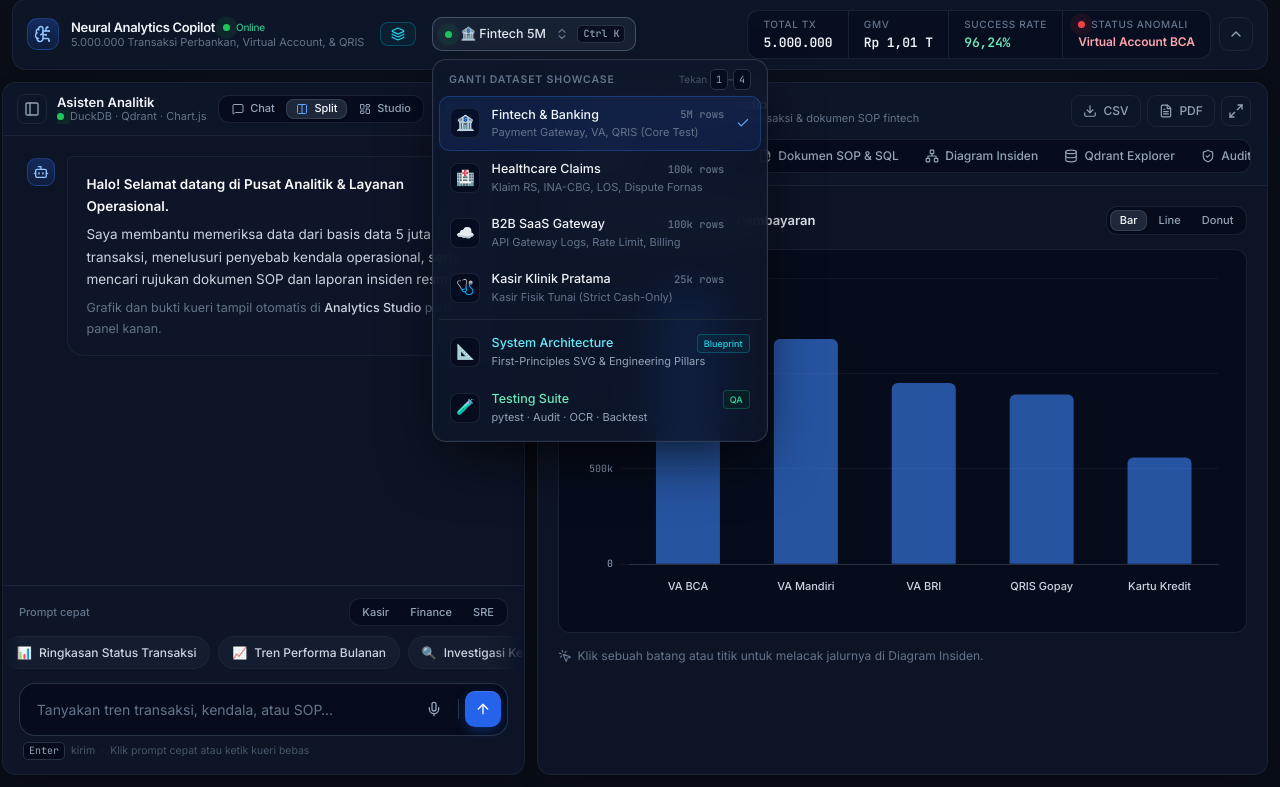
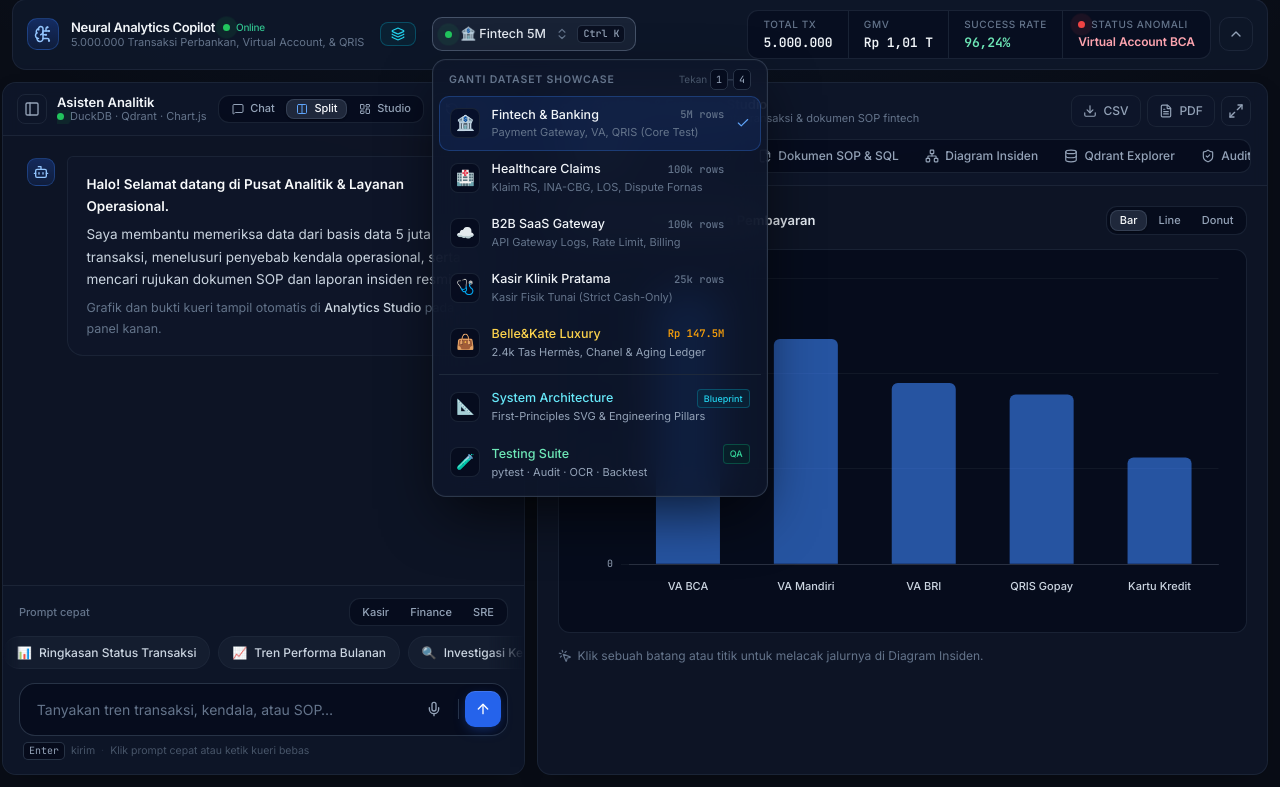
Before and after one commit to naufalhalims/neural-analytics-copilot, a FastAPI app: page / in a window 1280 px wide, after a click that opens the changed part. Shown: the part 13-800 px from the top of the page. Run offline with FastAPI, Linux system fonts and the light colour scheme; data that the repository does not hold is empty; parts of the project's set-up code (start-up, migrations or seed data) failed here and were passed over; some libraries are stand-ins or nearby versions.

Commit message:
feat: add Belle&Kate luxury inventory domain (2.4k items, Rp147.5M GMV) to analytics dashboard

```diff
--- a/app.py
+++ b/app.py
@@ -232,6 +232,14 @@ DOMAIN_DATASETS = {
         "parquet_path": os.path.join(BASE_DIR, "data", "test_datasets", "klinik_pratama_pos.parquet"),
         "badge": "🩺 Klinik Kasir 25k",
         "description": "25k Rekapitulasi Kasir Fisik Laci & Tindakan Kebidanan"
+    },
+    "belleandkate": {
+        "id": "belleandkate",
+        "title": "Belle&Kate Luxury Inventory (2.4k Items)",
+        "subtitle": "2.392 Inventori Luxury Pre-loved (Rp 147.5 Miliar GMV)",
+        "parquet_path": os.path.join(BASE_DIR, "data", "multi_domain", "belleandkate_inventory.parquet"),
+        "badge": "👜 Luxury 147M",
+        "description": "2.4k Tas & Aksesori Hermès, Chanel, LV, Dior & SCBD Inventory"
     }
 }
 
@@ -296,6 +304,7 @@ async def try_llm_text_to_sql(
         "bpjs": "Kolom hospital_name, hospital_type (channel: 'Tipe A', 'Tipe B', 'Tipe C'), ina_cbg_code, diagnosis_name, department (merchant_category), hospital_bill_amount, amount, status ('SUCCESS', 'FAILED', 'PENDING'), raw_status ('APPROVED', 'DISPUTED', 'REJECTED', 'PENDING_VERIFIKASI'), failure_code (alasan dispute).",
         "saas": "Kolom tenant_name, channel ('Enterprise Tier', 'Growth Tier', 'Starter Tier'), endpoint ('/v1/payments/charge', '/v1/kyc/verify-identity', '/v1/disbursement/transfer', '/v1/credit-scoring/evaluate'), merchant_category, amount (biaya Rp per call), status ('SUCCESS', 'FAILED'), http_code (200, 429, 500, 504), failure_code.",
         "klinik": "Kolom no_struk, layanan, kategori (merchant_category: 'KB', 'Administrasi', 'Surat', 'Tindakan', 'Kebidanan'), tarif_layanan, amount, channel ('TUNAI_CASH'), petugas_bidan ('Bidan Siti', 'Bidan Rina', 'Bidan Nur', 'Bidan Maya'), status_pembayaran ('LUNAS', 'BATAL_REFUND', 'PENDING_VERIFIKASI'), status ('SUCCESS', 'FAILED'), timestamp.",
+        "belleandkate": "Tabel inventori luxury Belle&Kate. Kolom: merchant_category (Brand Luxury: 'Hermes', 'Chanel', 'Louis Vuitton', 'Dior', 'Gucci', 'Bottega Veneta', 'Prada', dll), channel (Kondisi barang: 'Pristine', 'Never Used', 'Excellent', 'Very Good', 'Good', 'Fair'), amount (Harga jual sekarang dalam Rupiah), original_price (Harga retail/asli), discount_pct (Persentase diskon), status ('SUCCESS' / active ready stock, 'FAILED' / inactive), sku, title (Nama produk/tipe tas/sepatu/jam tangan), timestamp.",
     }
     hint = domain_hints.get(domain_key, domain_hints["default"])
     prev_ctx = f"\nPertanyaan sebelumnya: {last_user_query}" if last_user_query else ""
@@ -367,6 +376,8 @@ async def try_llm_text_to_sql(
 @app.get("/KLINIK", response_class=HTMLResponse)
 @app.get("/klinik", response_class=HTMLResponse)
 @app.get("/wismajaya", response_class=HTMLResponse)
+@app.get("/belleandkate", response_class=HTMLResponse)
+@app.get("/luxury", response_class=HTMLResponse)
 async def index(request: Request):
     """Halaman Dashboard Utama Midnight Obsidian dengan Multi-Domain Context."""
     path_lower = request.url.path.lower().strip("/")
@@ -377,6 +388,8 @@ async def index(request: Request):
         active_domain = "saas"
     elif "klinik" in path_lower or "wismajaya" in path_lower:
         active_domain = "klinik"
+    elif "belleandkate" in path_lower or "luxury" in path_lower:
+        active_domain = "belleandkate"
 
     return templates.TemplateResponse(
         request=request,
@@ -781,6 +794,9 @@ async def chat_handler(payload: ChatRequest):
         return JSONResponse({"status": "error", "reply": "Pesan tidak boleh kosong."})
 
     lower_query = user_query.lower()
+    active_dataset = (payload.dataset or "").lower()
+    if not active_dataset or active_dataset not in DOMAIN_DATASETS:
+        active_dataset = "default"
 
     # 0. Prompt Injection, Jailbreak, & Negative Entity Paradox Defense Shield
     jailbreak_signals = [
@@ -833,15 +849,15 @@ async def chat_handler(payload: ChatRequest):
             "sparring_pills": ["Status transaksi", "Rujukan SOP"]
         })
 
-    active_dataset = payload.dataset.lower() if payload.dataset else "default"
     active_sql_engine = SQL_ENGINES.get(active_dataset, sql_engine)
 
     # 0. Cross-Domain Leakage Detection & Guardrail
     cross_domain_redirect = None
-    fintech_keywords = ["virtual account", "va_bca", "va bca", "va mandiri", "va bri", "qris", "kartu kredit", "gopay", "payment gateway", "gmv", "omset"]
+    fintech_keywords = ["virtual account", "va_bca", "va bca", "va mandiri", "va bri", "qris", "kartu kredit", "gopay", "payment gateway"]
     bpjs_keywords = ["ina-cbg", "ina cbg", "klaim rs", "cuci darah", "hemodialisa", "nefrologi", "fornas", "koder medis", "rawat inap", "los exceeded", "sardjito", "klinik pratama", "mitra keluarga"]
     saas_keywords = ["api gateway", "rate limit", "throttling", "endpoint", "tenant b2b", "http 429", "http 504", "latency api"]
     klinik_keywords = ["kasir klinik", "petugas bidan", "uang fisik", "pecahan uang", "setoran fisik", "kasir tunai"]
+    belleandkate_keywords = ["luxury", "hermes", "chanel", "louis vuitton", "dior", "tas", "pre-loved", "birkin", "kelly", "ardine", "belle&kate", "belleandkate"]
 
     if active_dataset == "bpjs" and any(k in lower_query for k in fintech_keywords):
         cross_domain_redirect = ("Fintech & Banking (5M Rows)", "/", "Pertanyaan ini terdeteksi mengenai transaksi perbankan / Payment Gateway (Fintech). Sistem analisis BPJS Healthcare aktif mengkhususkan diri pada data klaim rumah sakit, tarif INA-CBG, dan dispute Fornas.")
@@ -969,7 +985,7 @@ Untuk mendapatkan jawaban yang akurat dari dataset yang relevan, silakan beralih
             }
             if "channel" in cols and any("BCA" in str(r.get("channel", "")) for r in sql_result["data"]):
                 target_channel_highlight = "VA_BCA"
-    elif any(k in lower_query for k in ["rincian kegagalan transaksi per kanal", "kegagalan transaksi per kanal", "kegagalan per kanal", "gagal per kanal"]):
+    elif active_dataset == "default" and any(k in lower_query for k in ["rincian kegagalan transaksi per kanal", "kegagalan transaksi per kanal", "kegagalan per kanal", "gagal per kanal"]):
         sql = "SELECT channel, COUNT(*) as total_tx, SUM(CASE WHEN status='FAILED' THEN 1 ELSE 0 END) as failed_tx, ROUND(AVG(CASE WHEN status='FAILED' THEN 1.0 ELSE 0.0 END)*100, 2) as fail_rate_pct, ROUND(SUM(amount)/1000000000, 2) as volume_miliar FROM transactions GROUP BY channel ORDER BY fail_rate_pct DESC"
         sql_result = active_sql_engine.execute_query(sql)
         if sql_result["success"]:
@@ -980,7 +996,7 @@ Untuk mendapatkan jawaban yang akurat dari dataset yang relevan, silakan beralih
                 "data": [r["fail_rate_pct"] for r in sql_result["data"]],
                 "label": "Tingkat Kegagalan (%)"
             }
-    elif any(k in lower_query for k in ["distribusi transaksi sukses vs gagal", "sukses vs gagal", "transaksi sukses vs gagal"]):
+    elif active_dataset == "default" and any(k in lower_query for k in ["distribusi transaksi sukses vs gagal", "sukses vs gagal", "transaksi sukses vs gagal"]):
         sql = "SELECT merchant_category, SUM(CASE WHEN status='SUCCESS' THEN 1 ELSE 0 END) as sukses_tx, SUM(CASE WHEN status='FAILED' THEN 1 ELSE 0 END) as gagal_tx, ROUND(AVG(CASE WHEN status='FAILED' THEN 1.0 ELSE 0.0 END)*100, 2) as fail_rate_pct FROM transactions GROUP BY merchant_category ORDER BY sukses_tx DESC"
         sql_result = active_sql_engine.execute_query(sql)
         if sql_result["success"]:
@@ -1070,13 +1086,28 @@ Untuk mendapatkan jawaban yang akurat dari dataset yang relevan, silakan beralih
                 chart_title = "Distribusi Penerimaan Kasir Tunai per Kategori Layanan Klinik"
             sql_result = active_sql_engine.execute_query(sql)
             chart_payload = build_chart_from_sql_result(sql_result, chart_title)
+        elif active_dataset == "belleandkate":
+            if any(k in lower_query for k in ["brand", "merek", "termahal", "gmv", "katalog", "nilai"]):
+                sql = "SELECT merchant_category as brand, COUNT(*) as total_item, ROUND(SUM(amount)/1000000000, 2) as total_gmv_miliar, ROUND(AVG(amount)/1000000, 2) as avg_price_juta, ROUND(MAX(amount)/1000000, 2) as max_price_juta FROM transactions GROUP BY merchant_category ORDER BY total_gmv_miliar DESC LIMIT 10"
+                chart_title = "Distribusi GMV & Rata-rata Harga per Brand Luxury Belle&Kate (Rp Miliar)"
+            elif any(k in lower_query for k in ["kondisi", "condition", "channel", "pre-loved", "baru"]):
+                sql = "SELECT channel as kondisi_barang, COUNT(*) as total_item, ROUND(SUM(amount)/1000000000, 2) as total_gmv_miliar, ROUND(AVG(amount)/1000000, 2) as avg_price_juta FROM transactions GROUP BY channel ORDER BY total_gmv_miliar DESC"
+                chart_title = "Komposisi Inventori Berdasarkan Kondisi Barang"
+            elif any(k in lower_query for k in ["diskon", "promo", "potongan"]):
+                sql = "SELECT title, merchant_category as brand, ROUND(amount/1000000, 2) as harga_juta, ROUND(original_price/1000000, 2) as harga_asli_juta, ROUND(discount_pct, 1) as diskon_pct FROM transactions WHERE discount_pct > 0 ORDER BY discount_pct DESC LIMIT 10"
+                chart_title = "Top 10 Barang Diskon Terbesar Belle&Kate"
+            else:
+                sql = "SELECT merchant_category as brand, COUNT(*) as total_item, ROUND(SUM(amount)/1000000000, 2) as total_gmv_miliar, ROUND(AVG(amount)/1000000, 2) as avg_price_juta FROM transactions GROUP BY merchant_category ORDER BY total_gmv_miliar DESC LIMIT 7"
+                chart_title = "Nilai Inventori per Brand Utama (Rp Miliar)"
+            sql_result = active_sql_engine.execute_query(sql)
+            chart_payload = build_chart_from_sql_result(sql_result, chart_title)
         if is_why_question:
             anom_eng = ANOMALY_ENGINES.get(active_dataset)
             if anom_eng:
                 anomalies = anom_eng.detect_channel_spikes()
                 if anomalies:
                     target_channel_highlight = anomalies[0]["channel"]
-    elif is_category_question:
+    elif active_dataset == "default" and is_category_question:
         sql = "SELECT merchant_category, COUNT(*) as total_tx, SUM(CASE WHEN status='FAILED' THEN 1 ELSE 0 END) as failed_tx, ROUND(AVG(CASE WHEN status='FAILED' THEN 1.0 ELSE 0.0 END)*100, 2) as fail_rate_pct, ROUND(SUM(amount)/1000000000, 2) as volume_miliar FROM transactions GROUP BY merchant_category ORDER BY total_tx DESC"
         sql_result = active_sql_engine.execute_query(sql)
         if sql_result["success"]:
--- a/templates/index.html
+++ b/templates/index.html
@@ -700,6 +700,14 @@
                         </span>
                         <i data-lucide="check" class="w-3.5 h-3.5 ws-check"></i>
                     </a>
+                    <a href="/belleandkate" role="menuitem" data-domain="belleandkate" class="ws-item">
+                        <span class="ws-ico">👜</span>
+                        <span class="min-w-0 flex-1">
+                            <span class="flex items-center justify-between gap-2 text-[12.5px] font-medium text-amber-300">Belle&amp;Kate Luxury <span class="num text-[10.5px] text-amber-500 font-semibold">Rp 147.5M</span></span>
+                            <span class="block text-[11px] text-slate-400 truncate">2.4k Tas Hermès, Chanel &amp; Aging Ledger</span>
+                        </span>
+                        <i data-lucide="check" class="w-3.5 h-3.5 ws-check"></i>
+                    </a>
 
                     <div class="border-t border-slate-800 my-1"></div>
                     <button type="button" onclick="openArchitectureModal()" role="menuitem" class="ws-item text-left w-full">
@@ -1944,6 +1952,11 @@
                 ['💵', 'Rekap Kas Bidan', 'Berapa total setoran kas tunai bidan hari ini dan bandingkan shift pagi vs sore?'],
                 ['🏥', 'SOP Fisik Kas Wisma Jaya', 'Mengapa klinik menerapkan 100% cash-only dan bagaimana SOP pencatatan selisih kas fisik?'],
                 ['👶', 'Pasien Lab Kehamilan', 'Berapa jumlah pasien umum yang melakukan pemeriksaan lab kehamilan bulan ini?']
+            ],
+            belleandkate: [
+                ['👜', 'Ringkasan GMV & Brand Termahal', 'Berapa total nilai GMV seluruh inventori dan brand apa yang menyumbang nilai tertinggi?'],
+                ['⏳', 'Aging & Liquidity Risk', 'Berapa jumlah tas Hermès dan Chanel yang berstatus ready stock serta rata-rata harganya?'],
+                ['🏷️', 'Diskon & Peluang Promo', 'Tampilkan barang dengan diskon tertinggi yang siap dipromosikan tim Client Advisor!']
             ],
             kasir: [
                 ['🛒', 'Pelanggan Muter-muter & Saldo Kepotong', 'Pelanggan bayar pake VA BCA muter-muter dan uang kepotong di kasir, harus bagaimana?'],
@@ -2047,6 +2060,17 @@
                     label: 'Setoran Kas (Rp)'
                 });
                 initOrUpdateCytoscape('TUNAI_CASH');
+            } else if (activeDomain === 'belleandkate') {
+                if (initialSubtitle) initialSubtitle.innerText = 'Live Catalog & Inventory Analytics Belle&Kate (Rp 147.5M GMV)';
+                $('studio-chart-title').innerText = 'Total Nilai Inventori per Brand Luxury (Rp)';
+                renderStudioChart({
+                    type: 'bar',
+                    title: 'Total Nilai Inventori per Brand Luxury (Rp Miliar)',
+                    labels: ['Hermès', 'Chanel', 'Louis Vuitton', 'Dior', 'Gucci', 'Bottega Veneta', 'Prada'],
+                    data: [97415949000, 17429880000, 6367675000, 5175700000, 1441925000, 873150000, 865700000],
+                    label: 'Nilai Inventori (Rp)'
+                });
+                initOrUpdateCytoscape('Hermes');
             } else {
                 if (initialSubtitle) initialSubtitle.innerText = 'Menampilkan visualisasi data transaksi & dokumen SOP fintech';
                 $('studio-chart-title').innerText = 'Kinerja & Tingkat Kendala Pembayaran';
```
Also changed, not shown: engines/anomaly_engine.py (+17 -13 lines).
